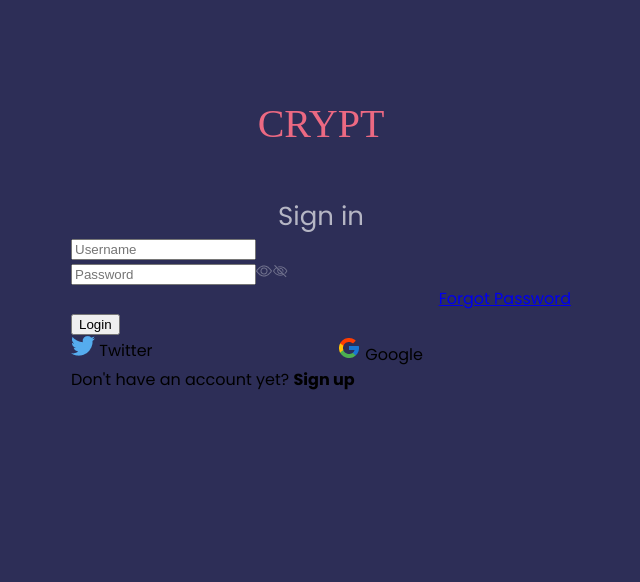
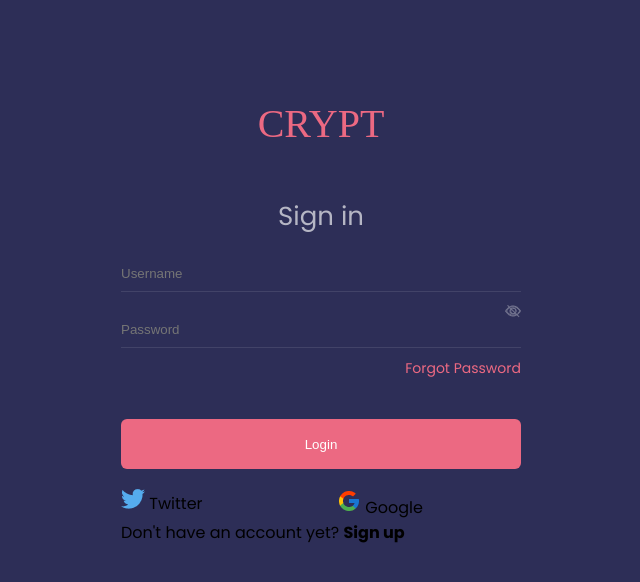
Before and after one commit to Dhruv-Pindawala/crypt-frontend, a React (Create React App) app: page /login in a window 1280 px wide. Shown: the top 582 px of the page, without its empty margins (319-959 px from the left). Built offline with nearby package versions, Linux system fonts and the light colour scheme; no server answers; a web font is replaced by a local one.

Commit message:
imput fields, login button and forgot password UI

```diff
--- a/src/Pages/login.js
+++ b/src/Pages/login.js
@@ -14,7 +14,7 @@ const Login = (props) => {
                 <form>
                     <input className='input-field' placeholder='Username' />
                     <div className='input-container'>
-                        <input className='input-field' placeholder='Password' type='password' />
+                        <input className='input-field' placeholder='Password' type='password' autoComplete='new-password' />
                         <img src={eyeopen} />
                         <img src={eyeclose} />
                     </div>
--- a/src/style.scss
+++ b/src/style.scss
@@ -17,8 +17,14 @@ html,body {
     display: flex;
 
     &.justify-end {
-        justify-content: end;
+        justify-content: flex-end;
     }
+}
+
+a {
+    font-size: 14px;
+    color: $secondaryColor;
+    text-decoration: none;
 }
 
 .grid {
@@ -41,7 +47,7 @@ html,body {
     box-sizing: border-box;
 
     .inner {
-        max-width: 500px;
+        max-width: 400px;
         margin: 0 auto;
     }
 
@@ -49,6 +55,36 @@ html,body {
         font-size: 26px;
         text-align: center;
         color: rgba(white, 0.65);
+    }
+
+    .input-field {
+        width: 100%;
+        margin-top: 20px;
+        padding: 10px 0;
+        background-color: transparent;
+        border: none;
+        border-bottom: 1px solid rgba(white, 0.1);
+        outline: none;
+        color: white;
+    }
+
+    .input-container {
+        position: relative;
+
+        img {
+            position: absolute;
+            right: 0;
+            top: 20%;
+        }
+    }
+
+    a {
+        margin-top: 10px;
+    }
+
+    button {
+        margin-top: 40px;
+        margin-bottom: 20px;
     }
 }
 
@@ -59,3 +95,15 @@ html,body {
     text-align: center;
     margin: 50px 0;
 }
+
+button {
+    width: 100%;
+    height: 50px;
+    border-radius: 6px;
+    background-color: $secondaryColor;
+    color: white;
+    border: none;
+    outline: none;
+    font-weight: 500;
+    cursor: pointer;
+}
```
